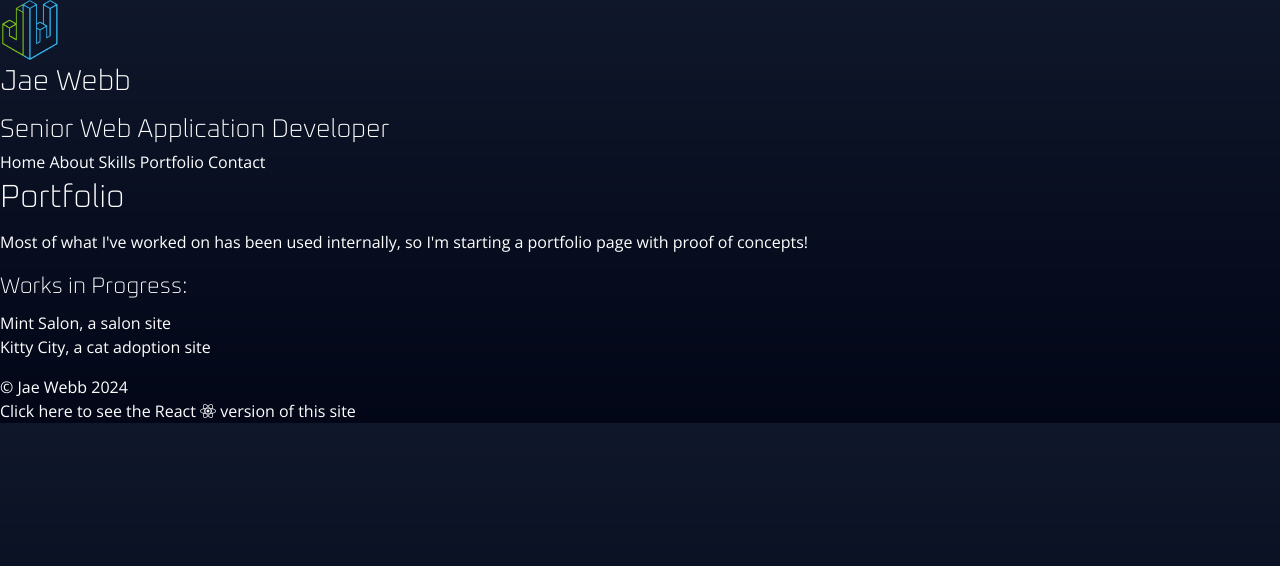
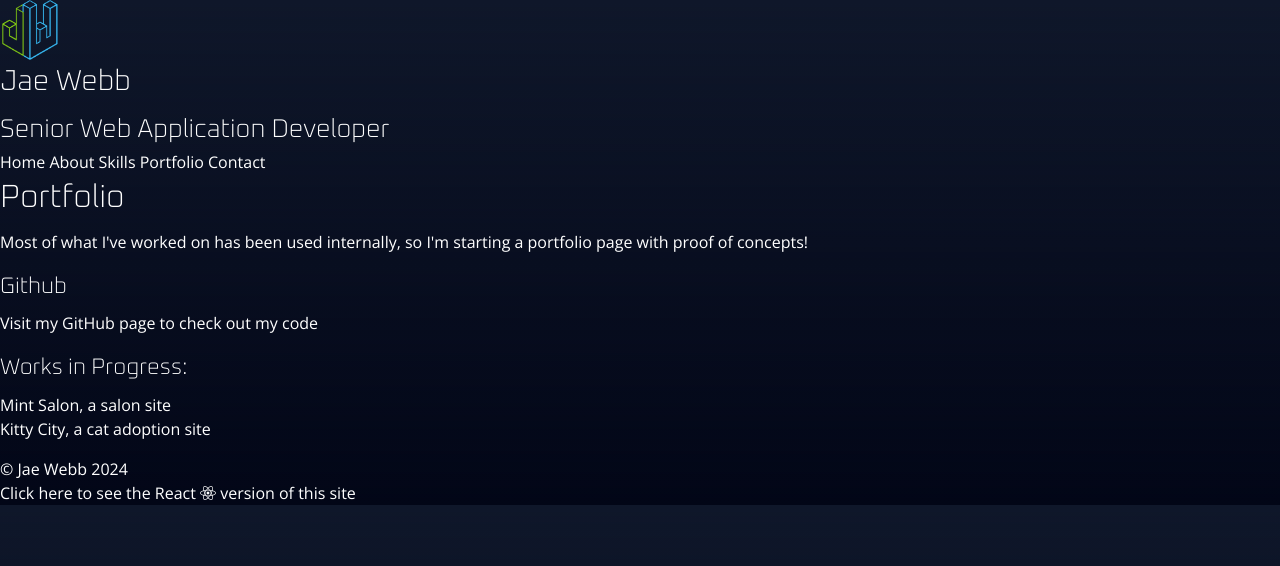
Before and after one commit to jaewebb/portfolio-vue, a Vue app: page /portfolio in a window 1280 px wide. Shown: the top 566 px of the page. Built offline with nearby package versions, Linux system fonts and the light colour scheme.

Commit message:
added github link

```diff
--- a/src/views/PortfolioView.vue
+++ b/src/views/PortfolioView.vue
@@ -6,6 +6,8 @@
         Most of what I've worked on has been used internally,
         so I'm starting a portfolio page with proof of concepts!
       </p>
+      <h2 class="h4 text-lime-500">Github</h2>
+      <p>Visit my <a href="https://github.com/jaewebb" class="underline">GitHub</a> page to check out my code</p>
       <h2 class="h4 text-lime-500">Works in Progress:</h2>
       <ul>
         <li>
```
